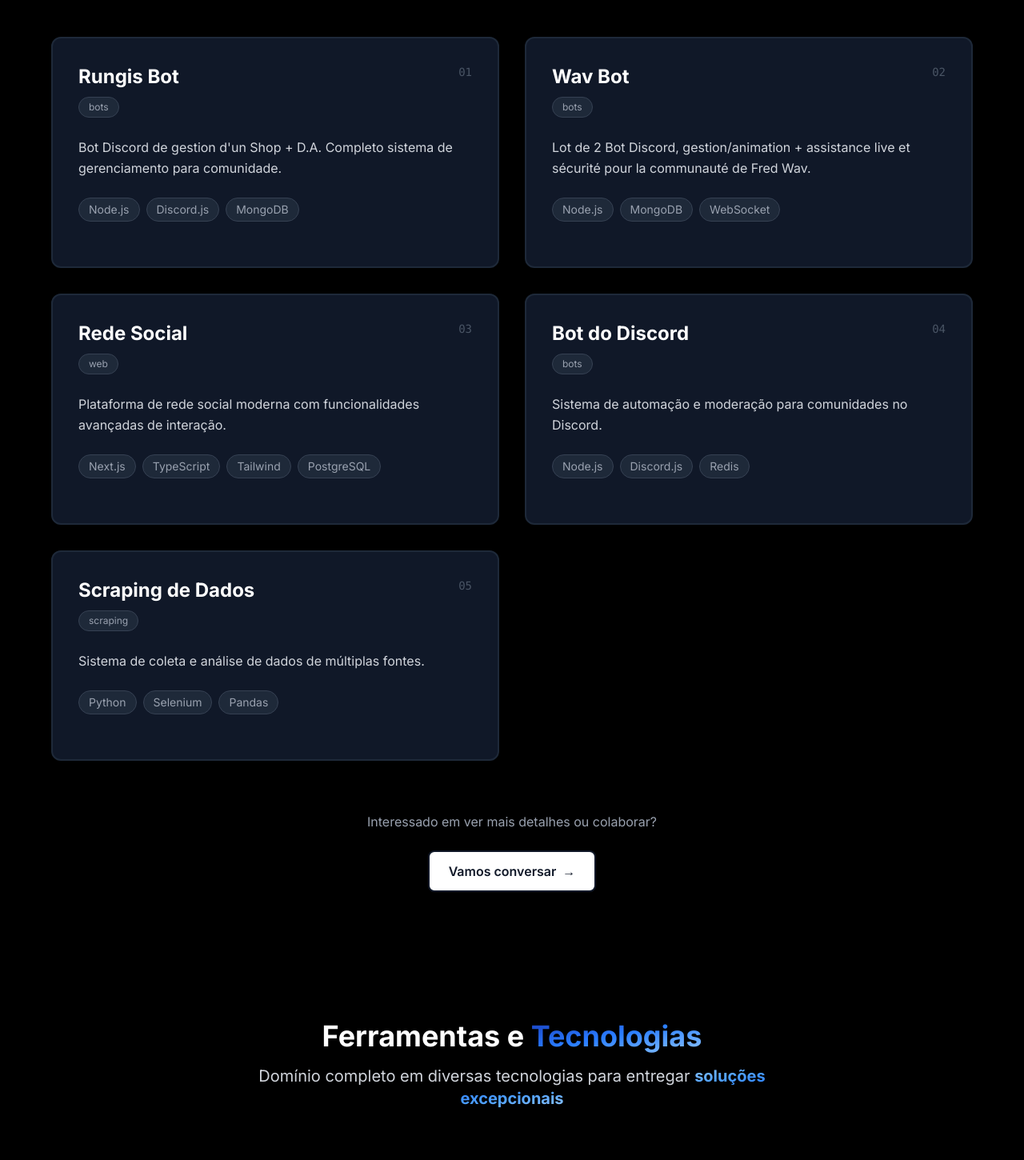
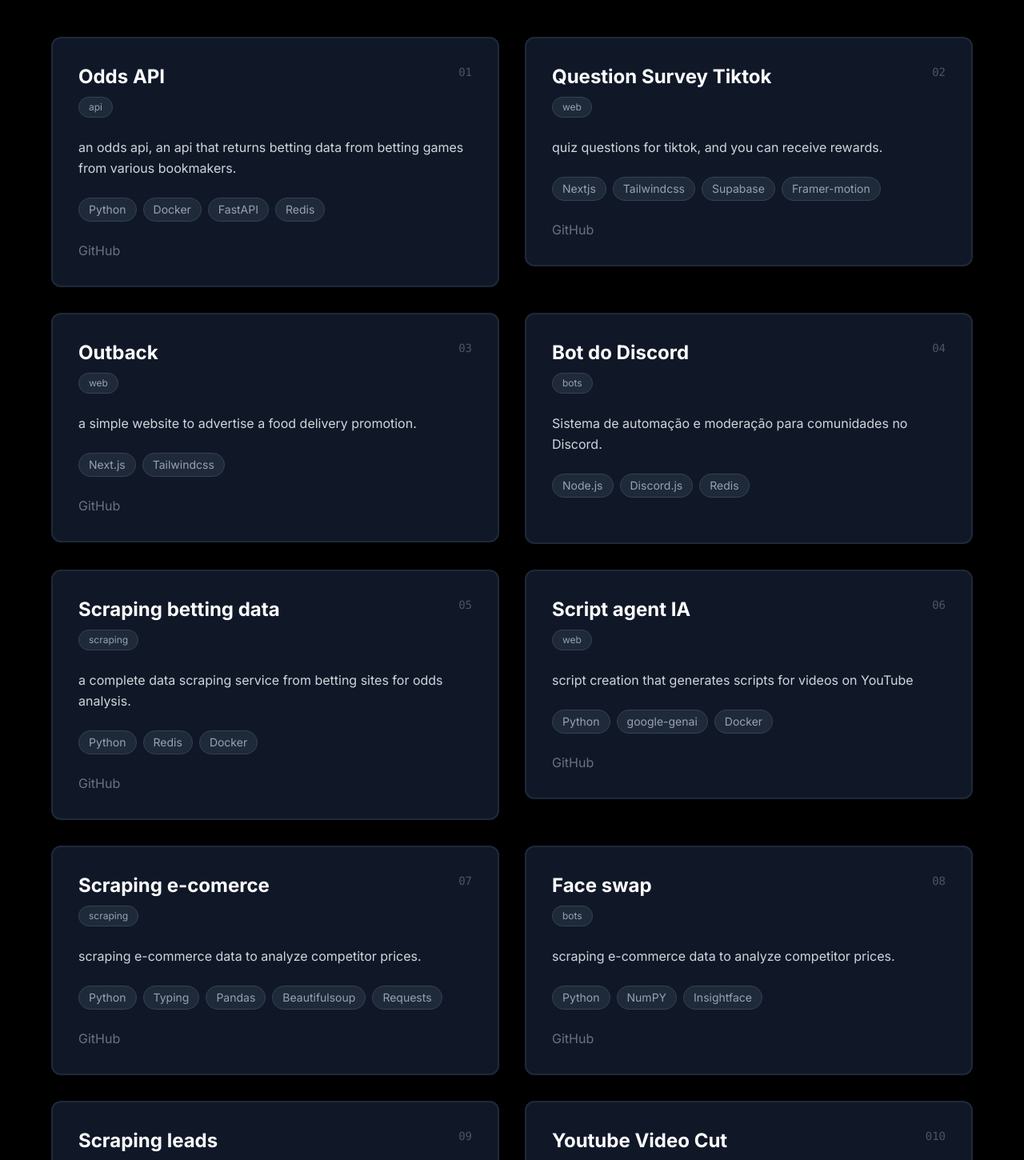
Before and after one commit to robsonraphael/portifolio-website, a Next.js app: page / in a window 1280 px wide. Shown: the part 1205-2655 px from the top of the page at 80% size. Built offline with nearby package versions, Linux system fonts and the light colour scheme.

Commit message:
update projects data
atualizando os dados da seção projetos.

```diff
--- a/data/projects.ts
+++ b/data/projects.ts
@@ -3,7 +3,7 @@ export interface Project {
   title: string
   description: string
   technologies: string[]
-  type: 'web' | 'bots' | 'scraping' // ← Adicione esta linha
+  type: 'web' | 'bots' | 'scraping' | 'api'
   image?: string
   liveUrl?: string
   githubUrl?: string
@@ -12,37 +12,81 @@ export interface Project {
 export const projects: Project[] = [
   {
     id: 1,
-    title: "Rungis Bot",
-    description: "Bot Discord de gestion d'un Shop + D.A. Completo sistema de gerenciamento para comunidade.",
-    technologies: ["Node.js", "Discord.js", "MongoDB"],
-    type: 'bots', // ← Adicione o tipo
+    title: "Odds API",
+    description: "an odds api, an api that returns betting data from betting games from various bookmakers.",
+    technologies: ["Python", "Docker", "FastAPI", 'Redis'],
+    type: 'api',
+    githubUrl: 'https://github.com/robsonraphael/api_bet_odds'
   },
   {
     id: 2,
-    title: "Wav Bot",
-    description: "Lot de 2 Bot Discord, gestion/animation + assistance live et sécurité pour la communauté de Fred Wav.",
-    technologies: ["Node.js", "MongoDB", "WebSocket"],
-    type: 'bots', // ← Adicione o tipo
+    title: "Question Survey Tiktok",
+    description: "quiz questions for tiktok, and you can receive rewards.",
+    technologies: ["Nextjs", "Tailwindcss", "Supabase", "Framer-motion"],
+    type: 'web',
+    githubUrl: 'https://github.com/robsonraphael/question-survey-ttk'
   },
   {
     id: 3,
-    title: "Rede Social",
-    description: "Plataforma de rede social moderna com funcionalidades avançadas de interação.",
-    technologies: ["Next.js", "TypeScript", "Tailwind", "PostgreSQL"],
-    type: 'web', // ← Adicione o tipo
+    title: "Outback",
+    description: "a simple website to advertise a food delivery promotion.",
+    technologies: ["Next.js", "Tailwindcss"],
+    type: 'web',
+    githubUrl: 'https://github.com/robsonraphael/outback',
   },
   {
     id: 4,
     title: "Bot do Discord",
     description: "Sistema de automação e moderação para comunidades no Discord.",
     technologies: ["Node.js", "Discord.js", "Redis"],
-    type: 'bots', // ← Adicione o tipo
+    type: 'bots',
   },
   {
     id: 5,
-    title: "Scraping de Dados",
-    description: "Sistema de coleta e análise de dados de múltiplas fontes.",
-    technologies: ["Python", "Selenium", "Pandas"],
-    type: 'scraping', // ← Adicione o tipo
-  }
+    title: "Scraping betting data",
+    description: "a complete data scraping service from betting sites for odds analysis.",
+    technologies: ["Python", "Redis", 'Docker'],
+    type: 'scraping',
+    githubUrl: 'https://github.com/robsonraphael/api_bet_odds',
+  },
+  {
+    id: 6,
+    title: "Script agent IA",
+    description: "script creation that generates scripts for videos on YouTube",
+    technologies: ["Python", "google-genai", 'Docker'],
+    type: 'web',
+    githubUrl: 'https://github.com/robsonraphael/roteiro_agent-ia'
+  },
+  {
+    id: 7,
+    title: "Scraping e-comerce",
+    description: "scraping e-commerce data to analyze competitor prices.",
+    technologies: ["Python", "Typing", 'Pandas', 'Beautifulsoup', 'Requests'],
+    type: 'scraping',
+    githubUrl: 'https://github.com/robsonraphael/scraping-mercadolivre'
+  },
+  {
+    id: 8,
+    title: "Face swap",
+    description: "scraping e-commerce data to analyze competitor prices.",
+    technologies: ["Python", "NumPY", 'Insightface'],
+    type: 'bots',
+    githubUrl: 'https://github.com/robsonraphael/face-swap-insightface'
+  },
+  {
+    id: 9,
+    title: "Scraping leads",
+    description: "an leads scraping for contact the industry",
+    technologies: ["Python", "Selenium", 'Beautifulsoup4', 'Pandas'],
+    type: 'scraping',
+    githubUrl: 'https://github.com/robsonraphael/scraping-leads-info'
+  },
+  {
+    id: 10,
+    title: "Youtube Video Cut",
+    description: "a script to cut videos of different lengths.",
+    technologies: ["Python", 'Click-cli', 'Pytubefix'],
+    type: 'web',
+    githubUrl: 'https://github.com/robsonraphael/api_bet_odds'
+  },
 ]
```
